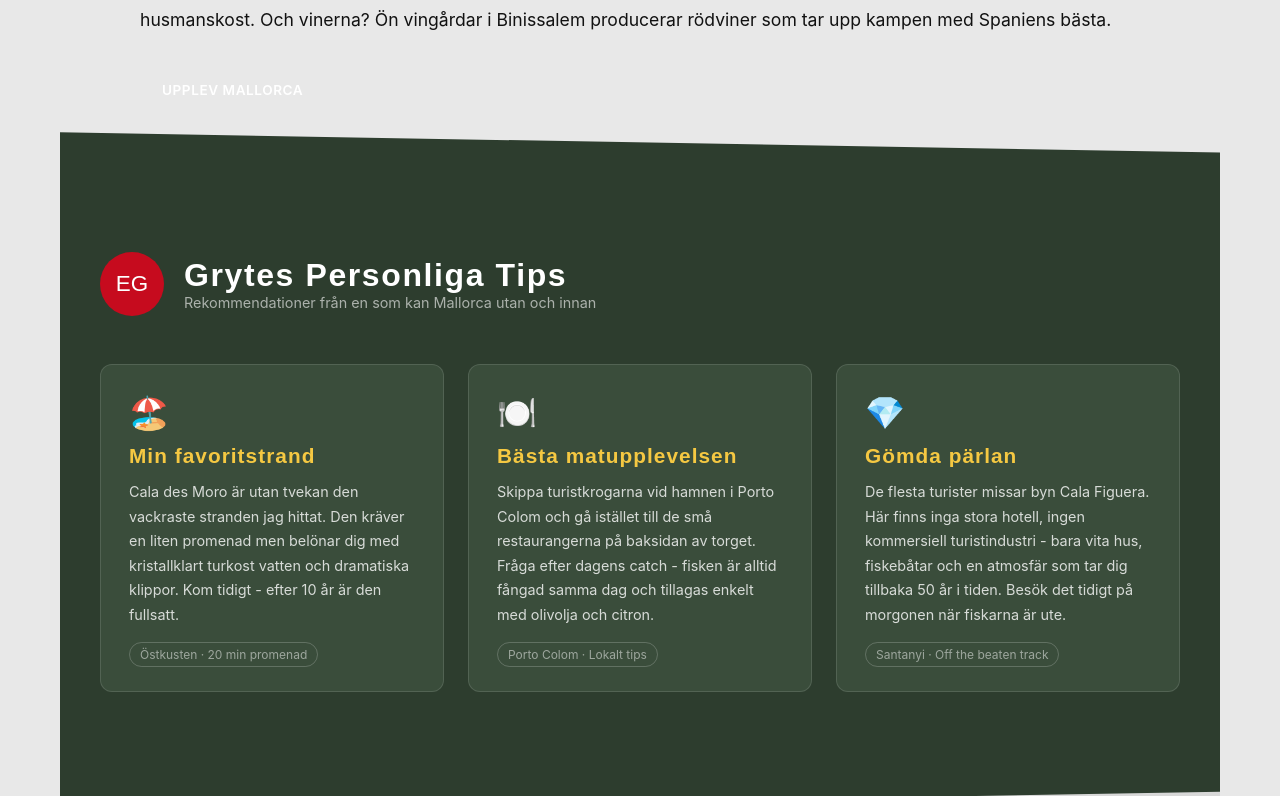
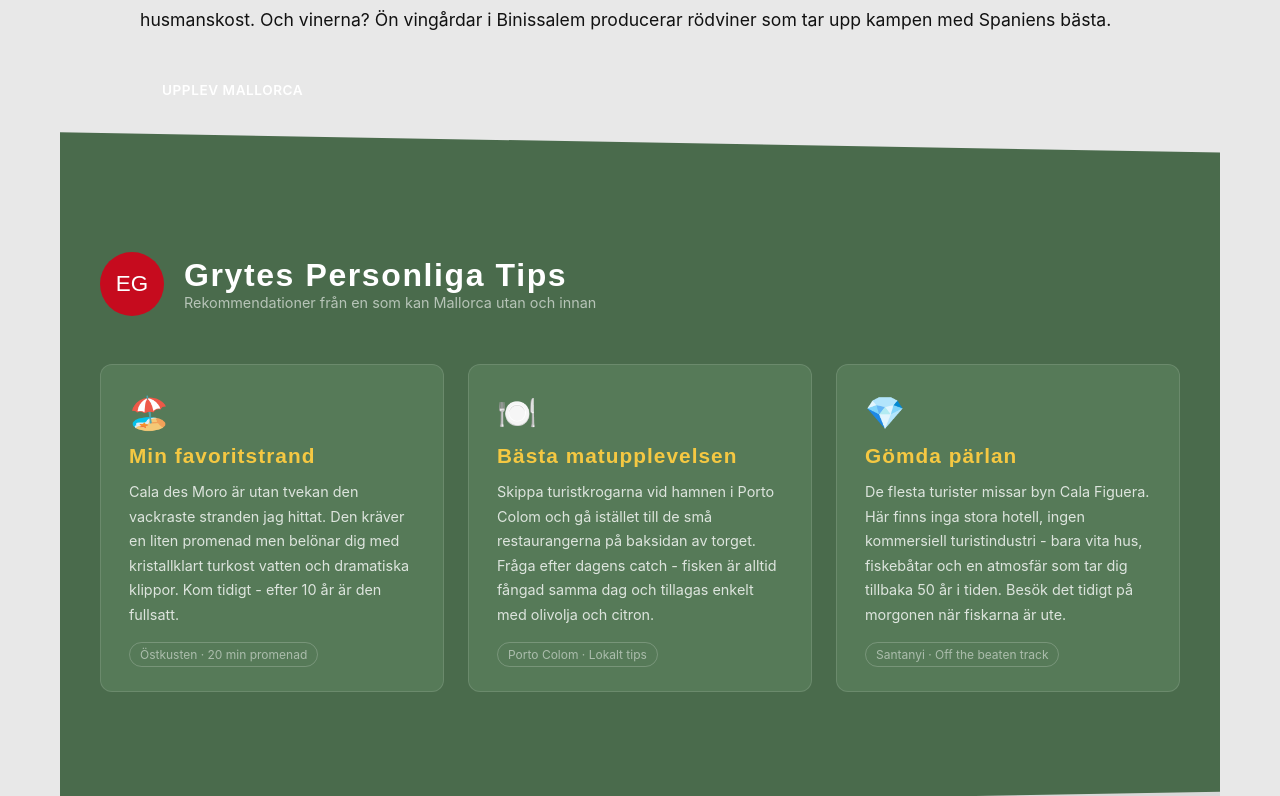
Before and after one commit to ErikFerla/min-hemsida, a Next.js app: page / in a window 1280 px wide. Shown: the part 1344-2140 px from the top of the page. Built offline with nearby package versions, Linux system fonts and the light colour scheme.

Commit message:
Lighter olive green on personal tips section

```diff
--- a/app/page.module.css
+++ b/app/page.module.css
@@ -119,7 +119,7 @@
 .eventCard:hover img { opacity: 0.85; }
 .eventName { display: block; padding: 10px 12px; font-size: 0.85rem; color: var(--fg); text-decoration: underline; }
 .personalSection {
-  background: #2d3d2e;
+  background: #4a6b4c;
   clip-path: polygon(0 0, 100% 3%, 100% 97%, 0 100%);
   margin: -40px 0;
   padding: 120px 40px;
@@ -132,7 +132,7 @@
 .personalTitle { font-family: 'Bebas Neue', sans-serif; font-size: 2rem; color: white; letter-spacing: 0.05em; margin: 0; }
 .personalSub { color: rgba(255,255,255,0.6); margin: 0; font-size: 0.9rem; }
 .personalGrid { display: grid; grid-template-columns: repeat(auto-fill, minmax(320px, 1fr)); gap: 24px; }
-.personalCard { background: #3a4d3b; border: 1px solid rgba(255,255,255,0.12); border-radius: 12px; padding: 28px; transition: background 0.2s; }
+.personalCard { background: #567a58; border: 1px solid rgba(255,255,255,0.12); border-radius: 12px; padding: 28px; transition: background 0.2s; }
 .personalCard:hover { background: #445c45; }
 .personalEmoji { font-size: 2rem; display: block; margin-bottom: 12px; }
 .personalCard h3 { font-family: 'Bebas Neue', sans-serif; font-size: 1.3rem; color: #F5C842; letter-spacing: 0.05em; margin-bottom: 12px; }
```
